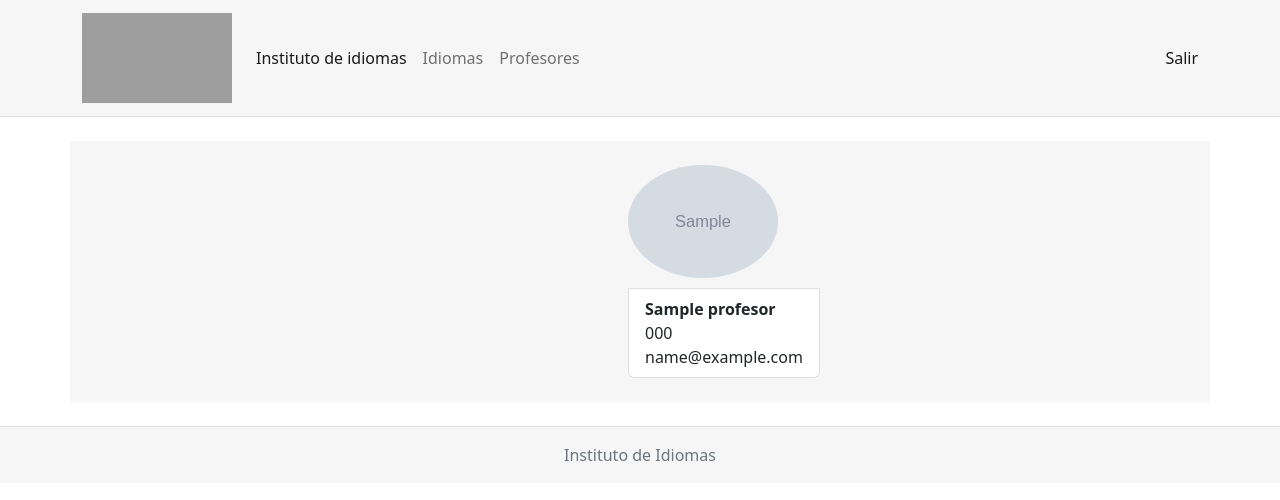
After one commit to FlorenciaBianco/InstitutoIdiomas, a PHP site: template templates/profesor.phtml in a window 1280 px wide. The commit adds this page. Shown: the top 500 px of the page. Run offline with PHP 8.4, Linux system fonts and the light colour scheme; the template is opened without the code that fills it: most values are stand-ins (such as "Sample title", 1, 10 or a date in 2020); grey boxes marked "Sample" are stand-in pictures; data that the repository does not hold is empty; some libraries are stand-ins or nearby versions; grey boxes are pictures that could not be loaded.

Commit message:
modificar profesor, vista del detalle arreglado

```diff
--- a/app/views/profesor.view.php
+++ b/app/views/profesor.view.php
@@ -13,12 +13,12 @@ class ProfesorView{
     }
 
     public function show($profesor){
-        var_dump($profesor);
+        require_once 'templates/profesor.phtml';
 
     }
 
     public function showByIdioma($profesores){
-        var_dump($profesores);
+       require_once 'templates/lista_profesores.phtml';
 
     }
 
--- a/templates/form_alta_profesor.phtml
+++ b/templates/form_alta_profesor.phtml
@@ -30,7 +30,10 @@ require 'templates/layouts/header.phtml' ?>
     </div>
     <div class="form-group">
         <label>Imagen</label>
-        <input type="file" name="imput_name" id="imageToUpload">
+        <?php if($profesor): ?>
+            <img src =" <?= BASE_URL. $profesor ->imagen ?>"/>
+            <?php endif ?>
+        <input type= file name="imput_name"/>
     </div>
     <div class="form-group">
         <label>Telefono</label>
--- /dev/null
+++ b/templates/profesor.phtml
@@ -0,0 +1,31 @@
+<?php require 'templates/layouts/header.phtml' ?>
+
+<div class="container text-left my-4 d-flex flex-column" style="background-color: #f6f6f6">
+    <div class="my-4 d-flex align-items-start justify-content-start">
+        <div class="row" style="width: 100%;">
+            <div class="col-5"></div>
+            <div class="col-5"></div>
+            <div class="col-2">
+                <div class="button my-2">
+                    <!-- Aquí puedes colocar el contenido del botón si es necesario -->
+                </div>
+            </div>
+        </div>
+
+        <ul class="list-group d-flex flex-column align-items-start" style="width: 100%;">
+            <?php if ($profesor->imagen): ?>
+                <img src="<?= BASE_URL.$profesor->imagen ?>" alt="Imagen de <?= htmlspecialchars($profesor->nombre) ?>" style="width: 150px; height: auto; border-radius: 50%; margin-bottom: 10px;">
+            <?php endif ?>
+
+            <li class="list-group-item">
+                <div class="label">
+                    <b><?= htmlspecialchars($profesor->nombre) ?></b> <br>
+                    <?= htmlspecialchars($profesor->telefono) ?> <br>
+                    <?= htmlspecialchars($profesor->email) ?>
+                </div>
+            </li>
+        </ul>
+    </div>
+</div>
+
+<?php require 'templates/layouts/footer.phtml' ?>
```
Also changed, not shown: app/controllers/profesor.controller.php (+9 -4 lines), app/models/profesor.model.php (+10 -14 lines).
